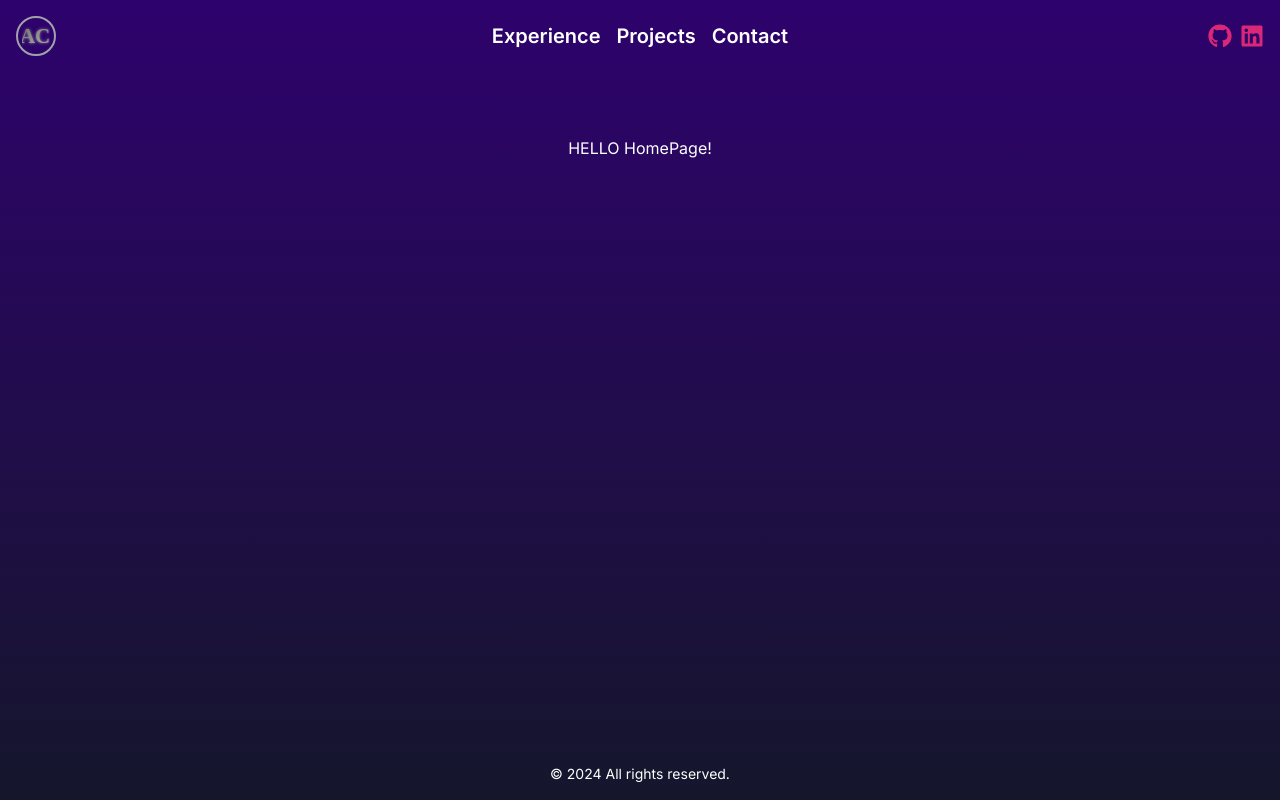
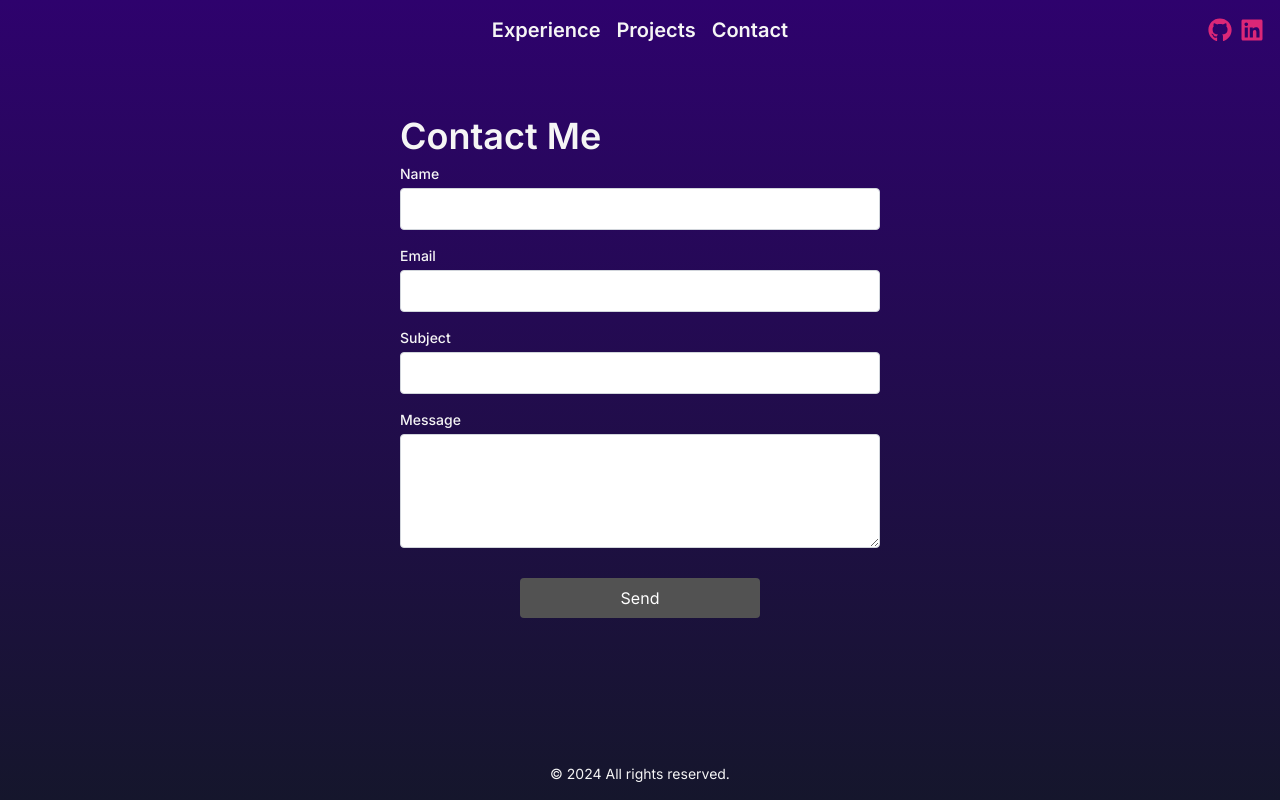
Before and after one commit to metra34/portfolio-website, a Next.js app: page /contact in a window 1280 px wide. Built offline with nearby package versions, Linux system fonts and the light colour scheme.

Commit message:
- added form to contact page - improved types - wired social links - added width util class

```diff
--- a/src/app/contact/page.tsx
+++ b/src/app/contact/page.tsx
@@ -1,7 +1,10 @@
+import ContactForm from '~/components/forms/contact-form';
+
 const HomePage = () => {
   return (
-    <div className="container flex flex-col items-center justify-center gap-12 px-4 py-16">
-      HELLO HomePage!
+    <div className="container mx-auto mt-12 w-min p-2">
+      <h2 className="w-full pb-2 text-4xl font-semibold">Contact Me</h2>
+      <ContactForm className="w-calc-90" />
     </div>
   );
 };
--- a/src/components/app-nav/app-nav.tsx
+++ b/src/components/app-nav/app-nav.tsx
@@ -1,32 +1,31 @@
-"use client";
+'use client';
 
-import Link from "next/link";
-import IconButton from "../buttons/icon-button";
-import { FaGithub } from "react-icons/fa";
-import { FaLinkedin } from "react-icons/fa";
-import { Avatar } from "../avatar/avatar";
+import Link from 'next/link';
+import { FaGithub, FaLinkedin } from 'react-icons/fa';
+import IconLink from '../buttons/icon-link';
 
 const AppNav = () => {
   return (
     <nav className="grid grid-cols-6 px-4 py-4">
-      <Avatar
+      {/* <Avatar
         className="h-10 w-10"
         alt="Site Logo"
         src="/assets/images/logo.svg"
         type="image/svg+xml"
-      />
-      <div className="col-span-5 flex flex-wrap items-center justify-end gap-4 text-xl font-semibold md:col-span-4 md:justify-center">
+      /> */}
+      {/* flex flex-wrap items-center justify-center  */}
+      <div className="col-span-5 flex flex-wrap items-center justify-start gap-4 text-xl font-semibold md:col-span-4 md:col-start-2 md:justify-center">
         <Link href="/">Experience</Link>
         <Link href="/projects">Projects</Link>
         <Link href="/contact">Contact</Link>
       </div>
-      <div className="col-span-2 flex items-center justify-end gap-2 text-xl font-semibold md:col-span-1">
-        <IconButton onClick={() => alert("clicked!")}>
+      <div className="col-span-1 flex items-center justify-end gap-2 text-xl">
+        <IconLink href="https://github.com/metra34">
           <FaGithub className="h-6 w-6 fill-pink-600 hover:fill-pink-50" />
-        </IconButton>
-        <IconButton onClick={(e: unknown) => alert("clicked!")}>
+        </IconLink>
+        <IconLink href="https://www.linkedin.com/in/artem-clement">
           <FaLinkedin className="h-6 w-6 fill-pink-600 hover:fill-pink-50" />
-        </IconButton>
+        </IconLink>
       </div>
     </nav>
   );
--- a/src/components/buttons/icon-button.tsx
+++ b/src/components/buttons/icon-button.tsx
@@ -1,9 +1,12 @@
-const IconButton: React.FunctionComponent<
-  React.PropsWithChildren<{
-    className?: string;
-    onClick?: React.MouseEventHandler<HTMLButtonElement>;
-  }>
-> = ({ children, className = "", onClick = () => null }) => {
+type IconButtonProps = React.HTMLProps<HTMLButtonElement> & {
+  className?: string;
+};
+
+const IconButton: React.FunctionComponent<React.PropsWithChildren<IconButtonProps>> = ({
+  children,
+  className = '',
+  onClick = () => null
+}) => {
   const clssName = `rounded-full text-white inline-flex items-center justify-center ${className}`;
 
   return (
--- /dev/null
+++ b/src/components/buttons/icon-link.tsx
@@ -0,0 +1,20 @@
+type IconLinkProps = React.HTMLProps<HTMLAnchorElement> & {
+  className?: string;
+};
+
+const IconLink: React.FunctionComponent<React.PropsWithChildren<IconLinkProps>> = ({
+  children,
+  className = '',
+  href = '#',
+  target = '_blank'
+}) => {
+  const clssName = `rounded-full text-white inline-flex items-center justify-center decoration-0 ${className}`;
+
+  return (
+    <a href={href} target={target} className={clssName}>
+      {children}
+    </a>
+  );
+};
+
+export default IconLink;
--- /dev/null
+++ b/src/components/forms/contact-form.tsx
@@ -0,0 +1,101 @@
+'use client';
+
+import React, { useState } from 'react';
+
+type ContactFormProps = React.HTMLProps<HTMLFormElement> & {
+  className?: string;
+};
+
+const ContactForm: React.FC<ContactFormProps> = ({ className = '' }) => {
+  const [formData, setFormData] = useState({
+    name: '',
+    email: '',
+    subject: '',
+    message: ''
+  });
+
+  const handleChange = (e: React.ChangeEvent<HTMLInputElement | HTMLTextAreaElement>) => {
+    const { name, value } = e.target;
+    setFormData((prevData) => ({
+      ...prevData,
+      [name]: value
+    }));
+  };
+
+  const handleSubmit = (e: React.FormEvent) => {
+    e.preventDefault();
+    // Handle form submission logic
+    console.log(formData);
+  };
+
+  const clssName = `mx-auto ${className}`;
+
+  return (
+    <form onSubmit={handleSubmit} className={clssName}>
+      <div className="mb-4">
+        <label htmlFor="name" className="mb-1 block text-sm font-medium text-neutral-100">
+          Name
+        </label>
+        <input
+          type="text"
+          name="name"
+          value={formData.name}
+          onChange={handleChange}
+          className="w-full rounded border border-gray-300 p-2 text-neutral-600"
+          required
+        />
+      </div>
+      <div className="mb-4 w-full">
+        <label htmlFor="email" className="mb-1 block text-sm font-medium text-neutral-100">
+          Email
+        </label>
+        <input
+          type="email"
+          name="email"
+          value={formData.email}
+          onChange={handleChange}
+          className="w-full rounded border border-gray-300 py-2 text-neutral-600"
+          required
+        />
+      </div>
+      <div className="mb-4">
+        <label htmlFor="subject" className="mb-1 block text-sm font-medium text-neutral-100">
+          Subject
+        </label>
+        <input
+          type="text"
+          id="subject"
+          name="subject"
+          value={formData.subject}
+          onChange={handleChange}
+          className="w-full rounded border border-gray-300 p-2 text-neutral-600"
+          required
+        />
+      </div>
+      <div className="mb-6">
+        <label htmlFor="message" className="mb-1 block text-sm font-medium text-neutral-100">
+          Message
+        </label>
+        <textarea
+          id="message"
+          name="message"
+          value={formData.message}
+          onChange={handleChange}
+          className="w-full rounded border border-gray-300 p-2 text-neutral-600"
+          rows={4}
+          required
+        />
+      </div>
+      <div className="flex items-center justify-center">
+        <button
+          type="submit"
+          className="w-6/12 rounded bg-neutral-600 px-4 py-2 text-white hover:bg-neutral-800"
+        >
+          Send
+        </button>
+      </div>
+    </form>
+  );
+};
+
+export default ContactForm;
--- a/src/styles/globals.css
+++ b/src/styles/globals.css
@@ -71,7 +71,7 @@
     min-height: 100lvh;
     display: grid;
     grid-template-rows: auto 1fr auto;
-    @apply bg-gradient-to-b from-[#2e026d] to-[#15162c] text-white;
+    @apply bg-gradient-to-b from-[#2e026d] to-[#15162c] text-neutral-100;
   }
   * {
     min-width: 0;
@@ -182,3 +182,9 @@
     }
   }
 }
+
+@layer utils {
+  .w-calc-90 {
+    width: min(90lvw, 30rem);
+  }
+}
```
